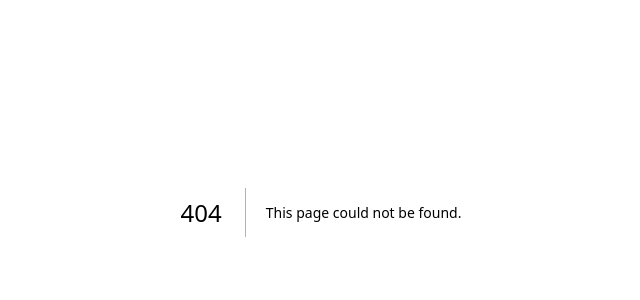
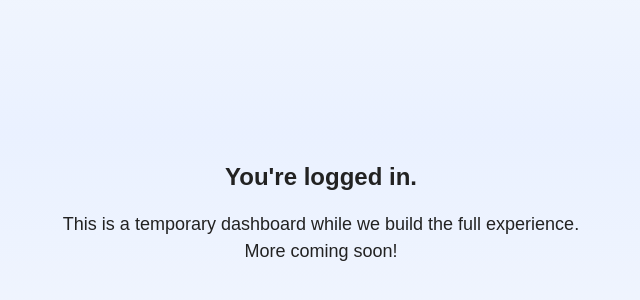
Before and after one commit to welcmhome/clonet-app, a Next.js app: page /dashboard in a window 1280 px wide. Before the commit this address had no page. Shown: the part 188-488 px from the top of the page, without its empty margins (319-959 px from the left). Built offline with nearby package versions, Linux system fonts and the light colour scheme.

Commit message:
feat: redirect to /dashboard after login and add temporary dashboard page

```diff
--- /dev/null
+++ b/src/app/dashboard/page.tsx
@@ -0,0 +1,14 @@
+export default function Dashboard() {
+  return (
+    <div style={{ minHeight: '100vh', display: 'flex', alignItems: 'center', justifyContent: 'center', fontFamily: 'Switzer, sans-serif', background: 'linear-gradient(180deg, #f8fafc 0%, #eaf1ff 40%, #f8fafc 100%)', color: '#222', textAlign: 'center', padding: 24 }}>
+      <div>
+        <h1 style={{ fontSize: 24, fontWeight: 600, marginBottom: 16 }}>
+          You're logged in.
+        </h1>
+        <p style={{ fontSize: 18, fontWeight: 400 }}>
+          This is a temporary dashboard while we build the full experience.<br />More coming soon!
+        </p>
+      </div>
+    </div>
+  );
+}
--- a/src/app/page.tsx
+++ b/src/app/page.tsx
@@ -45,7 +45,7 @@ export default function Home() {
     async function handleOAuth(provider: 'google' | 'github') {
       setError('');
       setLoading(true);
-      const { error } = await supabase.auth.signInWithOAuth({ provider });
+      const { error } = await supabase.auth.signInWithOAuth({ provider, options: { redirectTo: window.location.origin + '/dashboard' } });
       if (error) setError(error.message);
       setLoading(false);
     }
@@ -54,8 +54,9 @@ export default function Home() {
       e.preventDefault();
       setError('');
       setLoading(true);
-      const { error } = await supabase.auth.signInWithPassword({ email, password });
+      const { data, error } = await supabase.auth.signInWithPassword({ email, password });
       if (error) setError(error.message);
+      else window.location.href = '/dashboard';
       setLoading(false);
     }
 
```
